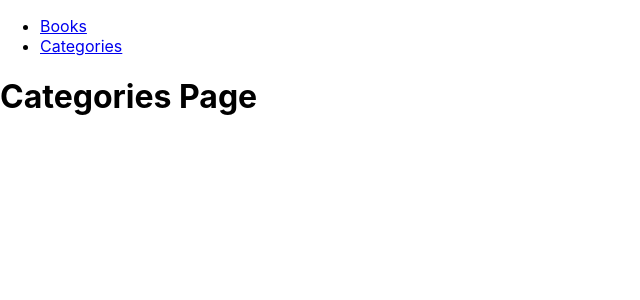
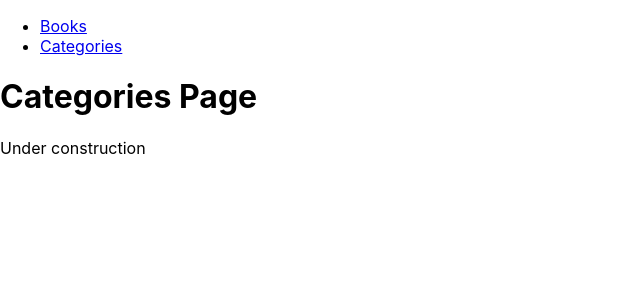
Before and after one commit to malikhaiderkhan/bookstore, a React (Create React App) app: page /categories in a window 1280 px wide. Shown: the top 300 px of the page, without its empty margins (0-640 px from the left). Built offline with nearby package versions, Linux system fonts and the light colour scheme; the HTML template or start-up script is replaced by a standard one.

Commit message:
display the categories page correctly

```diff
--- a/src/App.js
+++ b/src/App.js
@@ -6,6 +6,7 @@ import Navigation from './components/Navigation';
 import BookList from './components/BookList';
 import BookForm from './components/BookForm';
 import { addBook } from './redux/books/booksSlice';
+import { checkStatus } from './redux/categories/categoriesSlice';
 
 function App() {
   const dispatch = useDispatch();
@@ -32,9 +33,12 @@ function Books({ books, onAdd }) {
 }
 
 function Categories() {
+  const status = useSelector(checkStatus);
+
   return (
     <>
       <h1>Categories Page</h1>
+      <p>{status}</p>
     </>
   );
 }
--- a/src/redux/books/booksSlice.js
+++ b/src/redux/books/booksSlice.js
@@ -13,7 +13,7 @@ const bookSlice = createSlice({
     },
     removeBook: (state, action) => {
       const bookIdToRemove = action.payload;
-      state.books.filter((book) => book.id !== bookIdToRemove);
+      state.books = state.books.filter((book) => book.id !== bookIdToRemove);
     },
   },
 });
--- a/src/redux/categories/categoriesSlice.js
+++ b/src/redux/categories/categoriesSlice.js
@@ -2,6 +2,7 @@ import { createSlice } from '@reduxjs/toolkit';
 
 const initialState = {
   categories: [],
+  status: 'Under construction',
 };
 
 const categoriesSlice = createSlice({
@@ -12,5 +13,5 @@ const categoriesSlice = createSlice({
   },
 });
 
-export const { checkStatus } = categoriesSlice.actions;
+export const checkStatus = (state) => state.categories.status;
 export default categoriesSlice.reducer;
```
